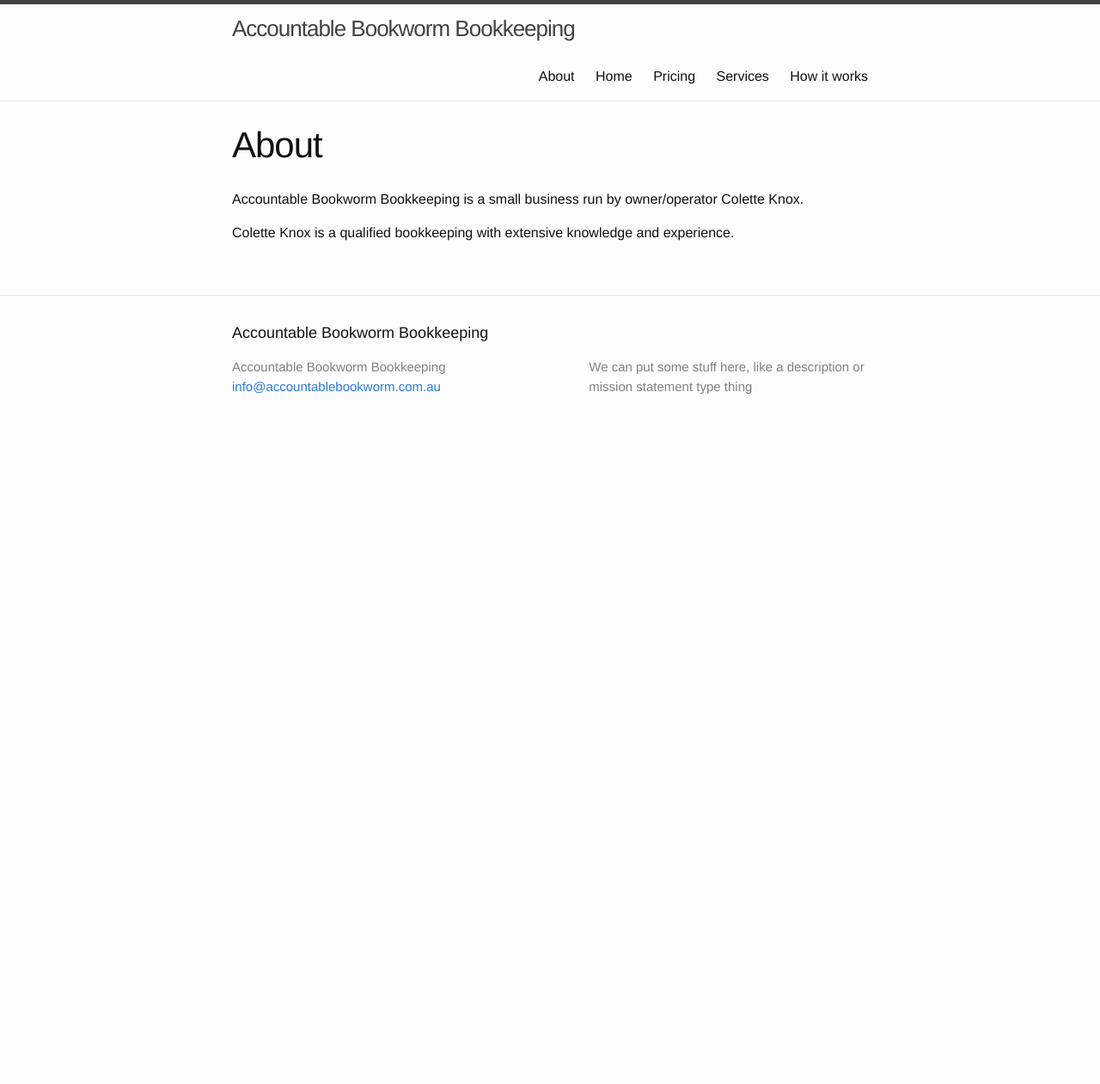
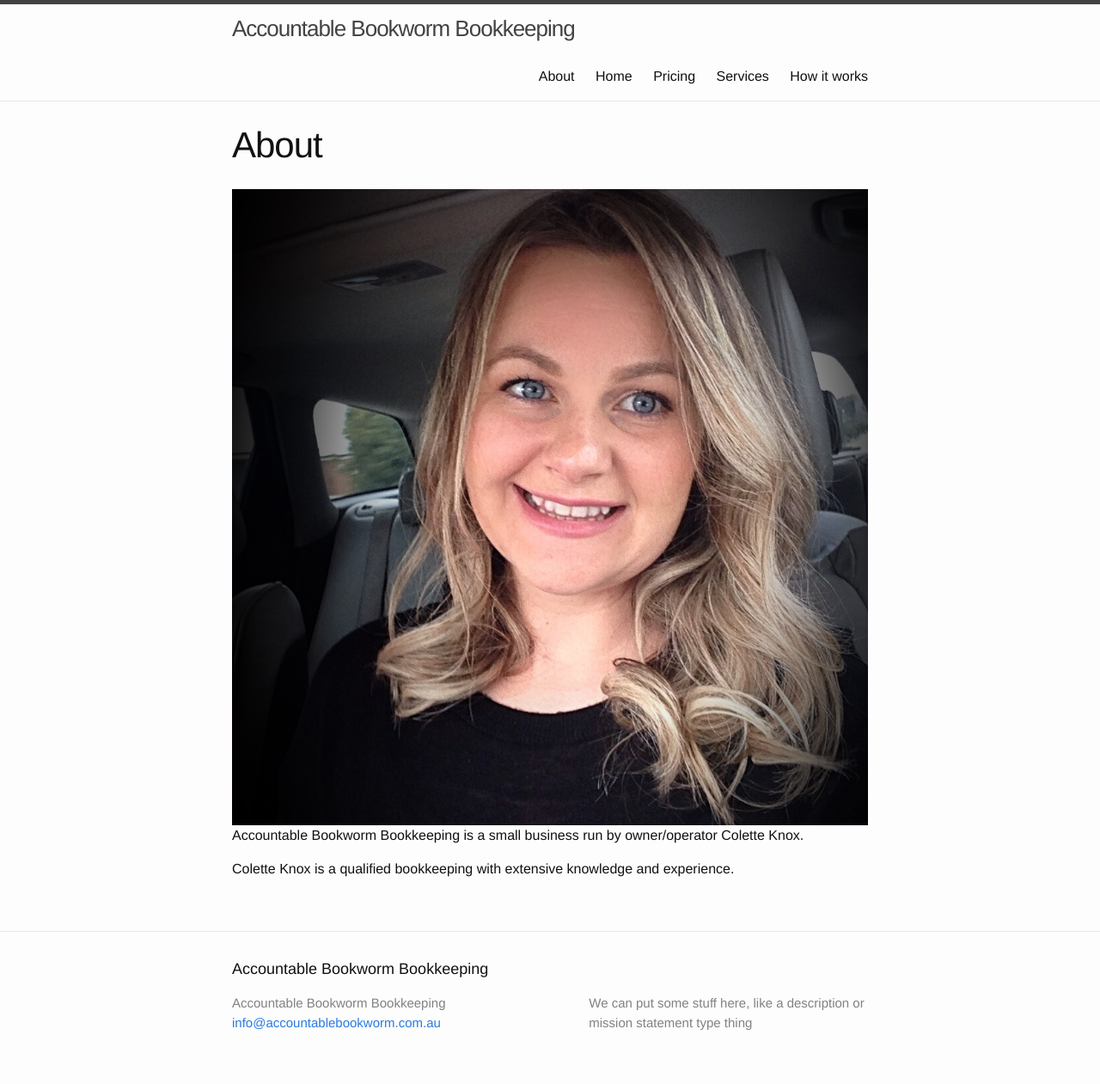
Before and after one commit to aivins/bookwormsite, a Jekyll site: the page built from about.md, in a window 1280 px wide. Shown: the whole page at 86% size. Built offline with Jekyll 4.4.1, drawn with Linux system fonts in a browser that asks for light colours; before the commit the page ends 900 px from its top, so only the background shows below that.

Commit message:
Update from Forestry.io - about.md

```diff
--- a/about.md
+++ b/about.md
@@ -2,8 +2,8 @@
 title: About
 layout: page
 permalink: "/about/"
-draft: true
 ---
+![]({{ site.baseurl }}/forestryio/images/image.jpeg)
 Accountable Bookworm Bookkeeping is a small business run by owner/operator Colette Knox.
 
 Colette Knox is a qualified bookkeeping with extensive knowledge and experience.
```
Also changed, not shown: forestryio/images/image.jpeg (added).
